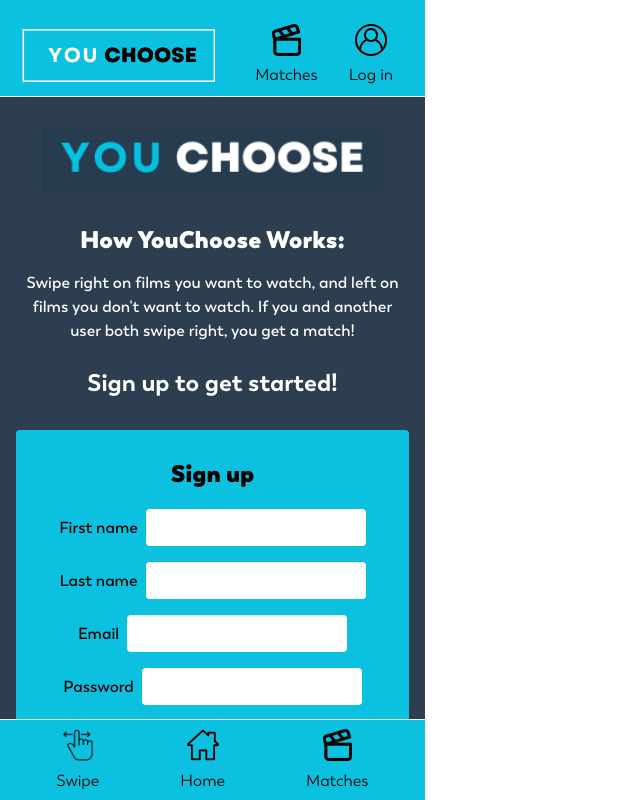
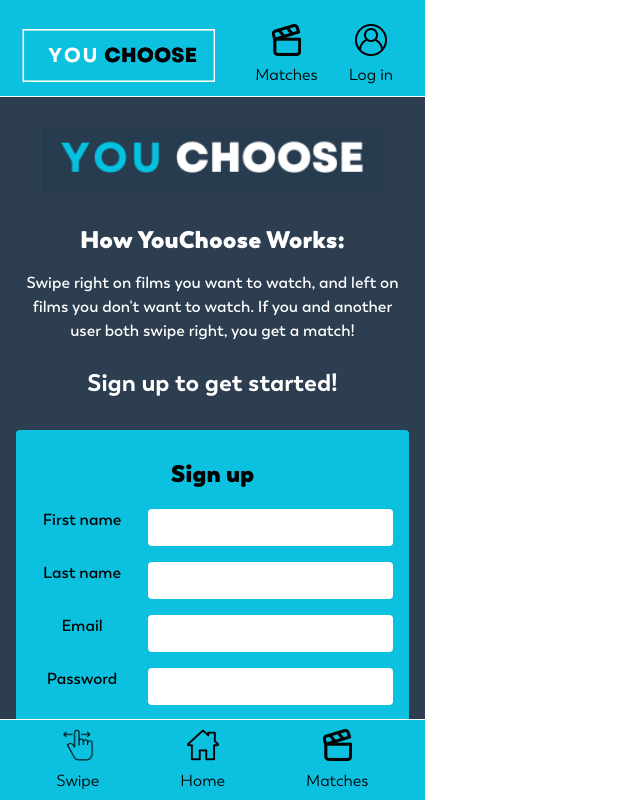
Before and after one commit to anoushkapatel14/anoushka-patel-capstone, a React (Create React App) app: page / in a window 1280 px wide. Shown: the whole page, without its empty margins (0-640 px from the left). Built offline with nearby package versions, Linux system fonts and the light colour scheme.

Commit message:
signup form styling edited to align fields

```diff
--- a/src/components/Input/Input.scss
+++ b/src/components/Input/Input.scss
@@ -2,18 +2,24 @@
 @use "../../styles/partials/mixins" as *;
 
 .field {
+    display: flex;
+    align-items: stretch;
+    justify-content: flex-start;
 
     &__label {
      font-weight: 500;
+     margin-right: 1rem;
+     width: 6.25rem;
+        box-sizing: content-box;
     }
 
     &__input {
      border-radius: 4px;
      border: none;
-        margin-bottom: 1rem;
      padding: 0.5rem;
-        margin-left: 0.5rem;
      font-weight: 400;
      font-size: 1rem;
+     flex: 1;
+     margin-bottom: 1rem;
     }
    }
--- a/src/components/MatchesMovieCard/MatchesMovieCard.scss
+++ b/src/components/MatchesMovieCard/MatchesMovieCard.scss
@@ -6,7 +6,7 @@
   display: flex;
   background-color: $blue;
   flex-direction: column;
-  width: 43%;
+  width: 44%;
   align-items: center;
   margin: 0.5rem;
   border-radius: $border-radius;
@@ -19,7 +19,7 @@
   }
 
   &__img {
-    width: 7rem;
+    width: 8rem;
     border-radius: $border-radius;
   }
 }
--- a/src/pages/MatchesPage/MatchesPage.scss
+++ b/src/pages/MatchesPage/MatchesPage.scss
@@ -29,5 +29,5 @@
 .matches-cards {
   display: flex;
   flex-wrap: wrap;
-  justify-content: space-evenly;
+  justify-content: center;
 }
```
Also changed, not shown: src/pages/SignupPage/SignupPage.scss (line endings or trailing spaces). Lines whose indentation alone changed are shown as unchanged.
